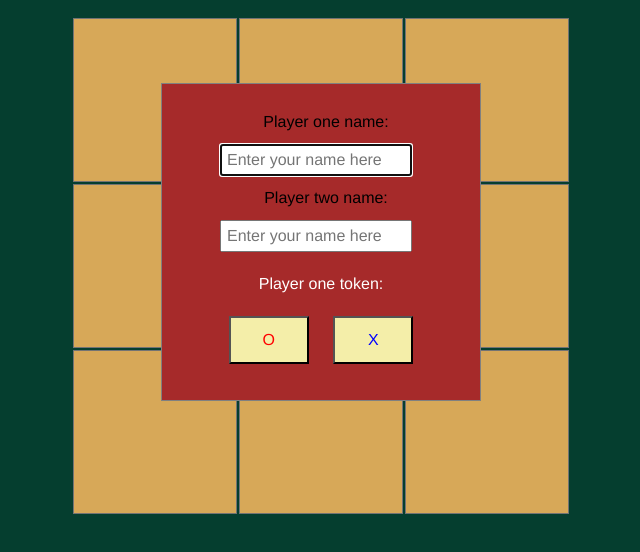
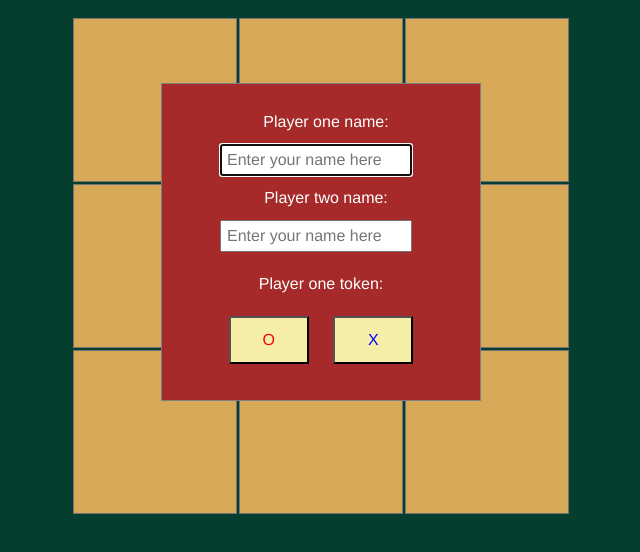
Before and after one commit to byudhip/project-tic-tac-toe, a plain HTML site: page index.html in a window 1280 px wide. Shown: the part 158-710 px from the top of the page, without its empty margins (319-959 px from the left). Drawn offline with Linux system fonts and the light colour scheme.

Commit message:
Change text color in modal to white

```diff
--- a/styles.css
+++ b/styles.css
@@ -31,7 +31,7 @@ h1 {
   color: #519259;
 }
 
-p {
+p, label {
   color: white;
 }
 
```
